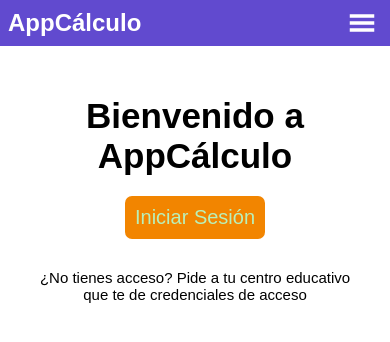
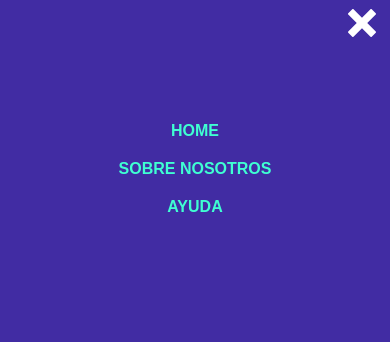
Before and after one commit to KeywizZ/AppCalculo, a React (Create React App) app: page / in a window 390 px wide. Both pictures are taken after a click on the button 362 px from the left and 23 px from the top of the page. Shown: the top 342 px of the page. Built offline with nearby package versions, Linux system fonts and the light colour scheme; a web font is replaced by a local one.

Commit message:
Hamburger menu fixed

```diff
--- a/src/App.jsx
+++ b/src/App.jsx
@@ -21,21 +21,25 @@ function App() {
   return (
     <JwtContext.Provider value={{ jwt, setJwt }}>
       <div className="App">
-      <nav className="Nav">
-        <h1>AppCálculo</h1>
-        {/*         <HamburgerMenu pageWrapId={'page-wrap'} outerContainerId={'outer-container'} /> */}
-        <button>
-          <GiHamburgerMenu />
-        </button>
-        {/* <HamburgerMenu /> */}
-      </nav>
+        <nav className="Nav">
+          <h1>AppCálculo</h1>
+          {/*         <HamburgerMenu pageWrapId={'page-wrap'} outerContainerId={'outer-container'} /> */}
+
+            <HamburgerMenu />
+
+
+        </nav>
         <Router>
           <Routes>
             <Route path="/">
               <Route index element={<HomePage />} />
-              <Route path="/login" element={<LoginPage />} />git
+              <Route path="/login" element={<LoginPage />} />
+              git
               <Route path="/dashboard" element={<DashboardPage />} />
-              <Route path="dashboard/activities/:_id" element={<ActivityPage />} />
+              <Route
+                path="dashboard/activities/:_id"
+                element={<ActivityPage />}
+              />
               <Route path="/activities" element={<ActivityList />} />
             </Route>
           </Routes>
--- a/src/App.scss
+++ b/src/App.scss
@@ -1,12 +1,13 @@
 @import "./variables";
 
 .Nav {
-    background-color: $azulFondo;
+
+    background-color: #614ACF;
     max-width: 100%;
     padding: 8px;
     display: flex;
     justify-content: space-between;
-    align-items: center;
+    align-items: flex-start;
     color: white;
 
     button {
--- a/src/_variables.scss
+++ b/src/_variables.scss
@@ -9,6 +9,7 @@
 }
 
 $azulFondo: #614ACF;
+$azulOscuroFondo: #412CA3;
 
 $buttonColor: #F28500;
 
--- a/src/shared/components/HamburgerMenu/HamburgerMenu.jsx
+++ b/src/shared/components/HamburgerMenu/HamburgerMenu.jsx
@@ -1,12 +1,32 @@
 import React, { useState } from "react";
-import { slide as Menu } from "react-burger-menu";
+import { GiHamburgerMenu } from "react-icons/gi";
+import { ImCross } from "react-icons/im";
 
 export const HamburgerMenu = () => {
+  const [hamburgerOpen, setHamburgerOpen] = useState(false);
+
+  const handleToggle = () => {
+    setHamburgerOpen(!hamburgerOpen);
+  };
+
   return (
-    <Menu>
-      <a href="/about">Sobre Nosotros</a>
-      <a href="/help">Ayuda</a>
-      <a href="/">AS</a>
-    </Menu>
+    <div className="hamburger">
+      <div className="buttonContainer">
+        <button onClick={handleToggle}>
+          {hamburgerOpen ? <ImCross /> : <GiHamburgerMenu />}
+        </button>
+      </div>
+      <ul className={`menuHamb ${hamburgerOpen ? " showMenu" : " hideMenu"}`}>
+        <li>
+          <a href="/">Home</a>
+        </li>
+        <li>
+          <a href="/about">Sobre Nosotros</a>
+        </li>
+        <li>
+          <a href="/help">Ayuda</a>
+        </li>
+      </ul>
+    </div>
   );
 };
--- a/src/shared/components/HamburgerMenu/_HamburgerMenu.scss
+++ b/src/shared/components/HamburgerMenu/_HamburgerMenu.scss
@@ -0,0 +1,75 @@
+/* sidebar Nav */
+
+.hamburger {
+
+display: flex;
+flex-direction: column;
+align-items: flex-start;
+
+
+}
+
+.buttonContainer {
+
+    max-height: 45px;
+    display: flex;
+    justify-content: flex-end;
+    button {
+        color: white;
+        background-color: transparent;
+        border: none;
+        font-size: 28px;
+        display: flex;
+        align-items: center;
+        z-index: 10;
+        position: absolute;
+
+      }
+}
+
+.hideMenu {
+  display: none;
+}
+
+.showMenu {
+
+}
+/* .hamburger button {
+  color: black;
+   right: 40px;
+    top: 40px;
+    z-index: 10;
+  cursor: pointer;
+} */
+
+.menuHamb {
+  overflow-y: scroll;
+  list-style: none;
+  position: fixed;
+  top: 0;
+  background: $azulOscuroFondo;
+  right: 0;
+  bottom: 0;
+  height: 100vh;
+  width: 0;
+  overflow: hidden;
+  /* max-width: 290px; */
+  z-index: 1;
+}
+
+.menuHamb.showMenu {
+  width: 100%;
+}
+
+a {
+  display: block;
+  padding: 10px 40px;
+  text-decoration: none;
+  color: #3fffd2;
+  text-transform: uppercase;
+  font-weight: bold;
+}
+
+.menuHamb li:first-child {
+  margin-top: 7rem;
+}
```
